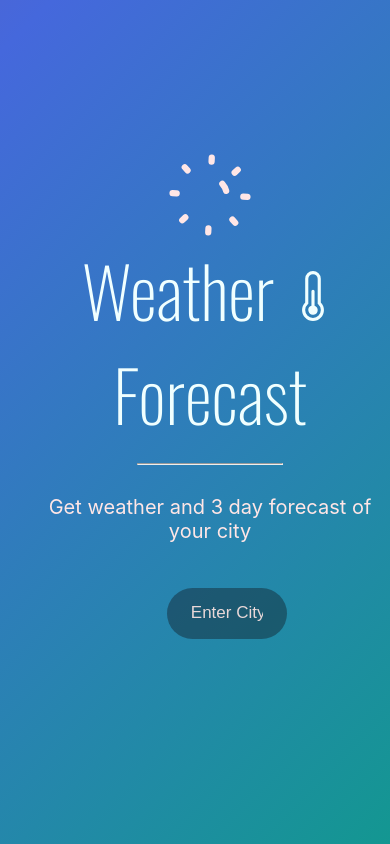
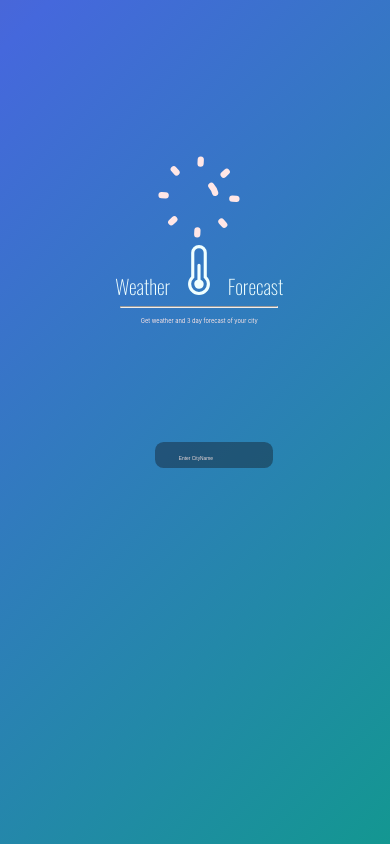
Before and after one commit to Tanmay2510/WeatherReact, a React (Create React App) app: page / in a window 390 px wide. Built offline with nearby package versions, Linux system fonts and the light colour scheme; no server answers; a web font is replaced by a local one.

Commit message:
Added vw

```diff
--- a/src/components/Forecast.css
+++ b/src/components/Forecast.css
@@ -1,7 +1,7 @@
 .iconspace{
-    padding-top: 20px;
+    padding-top: 1.4641288433382138vw;
     display: flex;
-    padding-bottom: 20px;
+    padding-bottom: 1.4641288433382138vw;
     justify-content: space-evenly;
     background: rgba(151, 153, 160, 0.4);
     backdrop-filter: blur(1px);
@@ -11,8 +11,8 @@
     display: flex;
     justify-content: space-evenly;
     background: transparent;
-    margin-top: -40px;
-    padding-bottom: 10px;
+    margin-top: -2.9282576866764276vw;
+    padding-bottom: 0.7320644216691069vw;
     backdrop-filter: blur(1px);
 }
 
--- a/src/components/Forecastcard.css
+++ b/src/components/Forecastcard.css
@@ -4,12 +4,12 @@
 .card{
     padding: 2rem 4rem 4rem 1rem;
     color: white;
-    border-radius: 20px;
+    border-radius: 1.4641288433382138vw;
     cursor: pointer;
     z-index: 1;
 }
 hr{
-    margin-bottom: 30px;
+    margin-bottom: 2.1961932650073206vw;
 }
 .night{
     background-image: url("../images/night.jpg");
@@ -40,23 +40,23 @@ hr{
     background-size: cover;
 }
 .card p{
-    padding-top: 1px;
-    line-height: 150%;
+    padding-top: 0.07320644216691069vw;
+    line-height: 2.5vw;
     font-family: 'Cormorant Garamond', serif;
     font-weight: 900;
-    font-size: 21px;
+    font-size: 1.5373352855051245vw;
 
 }
 .forflex{
     display: flex;
     justify-content: space-evenly;
-    padding-bottom: 100px;
+    padding-bottom: 7.320644216691069vw;
     text-align: left;
-    margin-top: 50px;
+    margin-top: 3.6603221083455346vw;
 }
 .card h2{
-    margin-right: 10px;
-    font-size: 40px;
+    margin-right: 0.7320644216691069vw;
+    font-size: 2.9282576866764276vw;
     font-family: 'Dancing Script', cursive;
 
 }
--- a/src/components/Mainpage.css
+++ b/src/components/Mainpage.css
@@ -3,7 +3,7 @@
 @import url('https://fonts.googleapis.com/css2?family=Arvo:ital@1&family=Indie+Flower&family=Joan&family=Lobster&family=Oswald:wght@200&family=Press+Start+2P&family=Ubuntu:wght@300&display=swap');
 .topsection{
     position: relative;
-    margin-bottom: 70px;
+    margin-bottom: 5.124450951683748vw;
     font-weight: bolder;
     font-family: 'Ubuntu', sans-serif;
 }
@@ -12,39 +12,39 @@
 }
 .thepara{
     justify-content: center;
-    margin-top: 100px;
+    margin-top: 7.320644216691069vw;
 
 }
 .thepara h2{
     text-align: center;
-    font-size: 70px;
-    margin-top:-10px;
+    font-size: 5.124450951683748vw;
+    margin-top:-0.7320644216691069vw;
     font-family: 'Oswald', sans-serif;
     font-weight: 500;
 }
 .thepara p{
     color:#FFE6E6;
-    font-size: 20px;
+    font-size: 1.4641288433382138vw;
 }
 .thepara hr{
-    width:40%;
-    margin-top: -40px;
+    width:40vw;
+    margin-top: -2.9282576866764276vw;
 }
 
 .allSection .searchbutton{
     color:whitesmoke;
-    width: 20%;
-    margin-left: 38%;
-    border-radius: 30px;
-    padding-top:-20px;
-    height:35px;
+    width: 18vw;
+    margin-left: 37.5vw;
+    border-radius: 2.1961932650073206vw;
+    padding-top:-1.4641288433382138vw;
+    height:2.562225475841874vw;
     padding: .5rem 1.5rem;
     background: rgba(16,18,27,0.4);
     border: white;
 }
 
 ::placeholder{
-    font-size: 17px ;
+    font-size: 1.2445095168374818vw ;
     color:rgb(233, 216, 216);
 }
 .allSection{
@@ -58,28 +58,28 @@
     flex-direction: column;
     justify-content: space-evenly;
     margin:auto;
-    padding-left: 30px;
+    padding-left: 2.1961932650073206vw;
     box-sizing: border-box;
 }
 .weather{
     position:absolute;
-    right:2%;
+    right:2vw;
     transform:rotate(270deg);
     white-space: nowrap;
 }
 .icon{
-    width: 160px;
-    margin-top: -15px;
+    width: 11.71303074670571vw;
+    margin-top: -1.0980966325036603vw;
 }
 
 .titl{
     text-align: left;
-    padding-left: 5px;
-    font-size: 44px;
+    padding-left: 0.36603221083455345vw;
+    font-size: 3.22108345534407vw;
 }
 .weather{
-    font-size:30px;
-    margin-left:87% ;
+    font-size:2.1961932650073206vw;
+    margin-left:85vw ;
     text-transform: capitalize;
     position: sticky;
 }
@@ -98,41 +98,41 @@ h1{
     font-family: 'Arvo', serif;
 }
 .windspeed{
-    font-size: 35px;
-    margin-left: 40px;
-    margin-top:10px;
-    margin-bottom: 10px;
+    font-size: 2.562225475841874vw;
+    margin-left: 2.9282576866764276vw;
+    margin-top:0.7320644216691069vw;
+    margin-bottom: 0.7320644216691069vw;
 }
 .chipchip{
-    font-size: 35px;
-    margin-top:10px;
-    margin-bottom: 10px;
+    font-size: 2.562225475841874vw;
+    margin-top:0.7320644216691069vw;
+    margin-bottom: 0.7320644216691069vw;
 }
 .tempagain{
-    margin-top:10px;
-    margin-bottom: 10px;
-    font-size: 35px;
-    margin-right: 40px;
+    margin-top:0.7320644216691069vw;
+    margin-bottom: 0.7320644216691069vw;
+    font-size: 2.562225475841874vw;
+    margin-right: 2.9282576866764276vw;
 }
 .morph{
-    margin: 0 60px 0 0;
+    margin: 0 4.6vw 0 0;
     background: rgba(16,18,27,0.4);
     border: 1px solid rgba( 255, 255, 255, 0.18 );
-    border-radius: 10px;
+    border-radius: 0.7320644216691069vw;
     backdrop-filter: blur(2px);
 }
 .theP{
     font-weight: bold;
     font-family: 'Ubuntu', sans-serif;
     font-size: 2.3rem;
-    margin-bottom: 3px;
+    margin-bottom: 0.21961932650073207vw;
 }
 .forecast{
-    width:20%;
-    margin: 0 0 0 40%;
-    height:45px;
+    width:18vw;
+    margin: 0 0 0 39vw;
+    height:3.294289897510981vw;
     color:azure;
-    border-radius: 35px;
+    border-radius: 2.562225475841874vw;
     cursor: pointer;
     background: rgba(16,18,27,0.4);
     border: whitesmoke;
@@ -158,10 +158,10 @@ h1{
         background: linear-gradient(to top, #9795f0 0%, #fbc8d4 100%);
     }
     .searchbutton{
-        width:5%;
+        width:5vw;
     }
     .thepara{
-        font-size: 10px;
+        font-size: 0.7320644216691069vw;
     }
     .topsection{
         display: flex;
@@ -169,15 +169,15 @@ h1{
         align-items: center;
     }
     .morph{
-        font-size: 10px;
+        font-size: 0.7320644216691069vw;
         display: flex;
         flex-direction: column;
     }
     .theP{
-        font-size: 10px;
+        font-size: 0.7320644216691069vw;
     }
     .windspeed .chipchip .tempagain{
-        font-size: 10px;
+        font-size: 0.7320644216691069vw;
 
     }
 
--- a/src/components/WHAT.css
+++ b/src/components/WHAT.css
@@ -2,10 +2,10 @@
 .what{
     background:rgb(163, 161, 161);
     align-items: center;
-    padding:10%;
+    padding:10vw;
     font-family: 'Teko', sans-serif;
-    font-size: 40px;
-    margin-top: 5%;
+    font-size: 2.9282576866764276vw;
+    margin-top: 5vw;
 
 
 }
```
